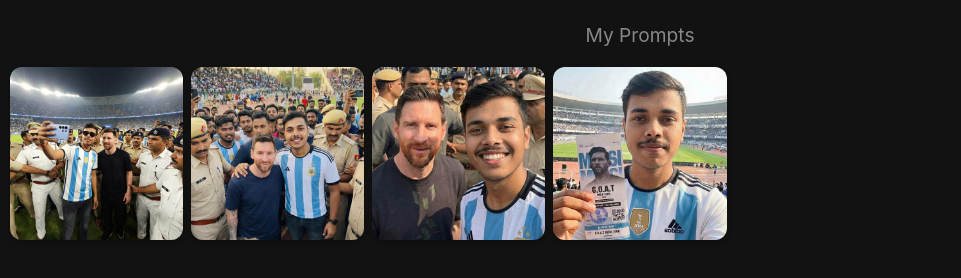
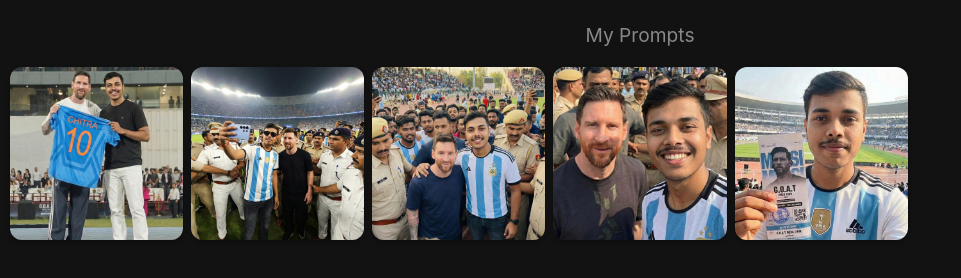
Before and after one commit to abhaibhai718-ctrl/PromptGallery, a plain HTML site: page index.html in a window 1280 px wide. Shown: the whole page, without its empty margins (0-961 px from the left). Drawn offline with Linux system fonts and the light colour scheme.

Commit message:
Auto update via Tool

```diff
--- a/index.html
+++ b/index.html
@@ -50,6 +50,63 @@
 <body>
     <h1>My Prompts</h1>
     <div class="gallery-grid">
+
+    <div class="card" data-prompt="In the provided stadium photo, replace only the person on the RIGHT side of the image (the person standing next to Lionel Messi) with the person from the uploaded face reference image.
+Perform a complete identity replacement while keeping everything else exactly the same:
+
+Same camera angle and distance
+Same framing and crop
+Same body posture and stance
+Same hand position holding the jersey
+Same head orientation and face angle
+Same stadium background, crowd, stage, and environment
+Same lighting conditions
+Same shadows, highlights, and overall color balance
+The replaced person must adopt the exact facial identity from the uploaded face reference image, including:
+
+Face shape and proportions
+Indian skin tone and natural skin texture
+Eyes, nose, lips, jawline, and cheek structure
+Hairline and short black hairstyle adapted naturally to the scene
+Natural moustache with light facial hair exactly as seen in the reference
+Facial expression rule:
+
+Maintain the same facial expression as the original right person
+Friendly and confident smile
+Relaxed eyes
+Natural, proud pose suitable for a jersey presentation moment
+Outfit rule (must not change):
+
+Keep the outfit exactly the same as the original right person
+Black short-sleeve T-shirt
+White pants
+Same footwear
+Same fabric texture, fit, wrinkles, and folds
+Jersey text change (important):
+
+Keep the jersey color, design, and number exactly the same
+Change the name on the jersey to “YOUR NAME”
+Font style, size, color, and placement must remain identical
+Only the name text should change, nothing else
+Quality requirements:
+
+High photorealism
+Visible natural skin pores and texture
+Correct face-to-body proportions
+No beauty filters
+No smoothing or artificial enhancement
+No face warping or distortion
+Seamless blending with accurate lighting and shadows
+The final output must look like a real, unedited stadium photograph, with only the person’s identity and jersey name changed.
+No stylization.
+
+No cinematic effects.
+
+No artistic interpretation." onclick="copyPrompt(this)">
+        <img src="images/img_20251215_181333.jpg" alt="Prompt" loading="lazy">
+        <div class="overlay">Tap to Copy</div>
+    </div>
+
 
     <div class="card" data-prompt="A realistic, wide-angle POV selfie photo.
 
```
Also changed, not shown: images/img_20251215_181333.jpg (added).
